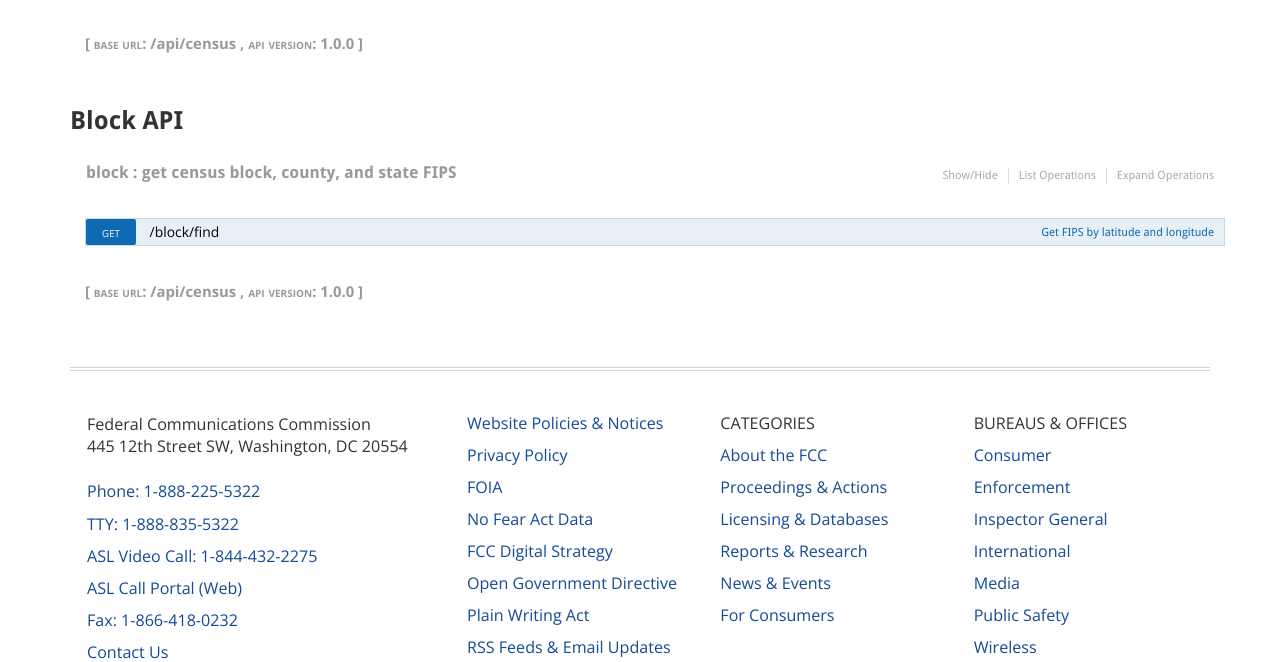
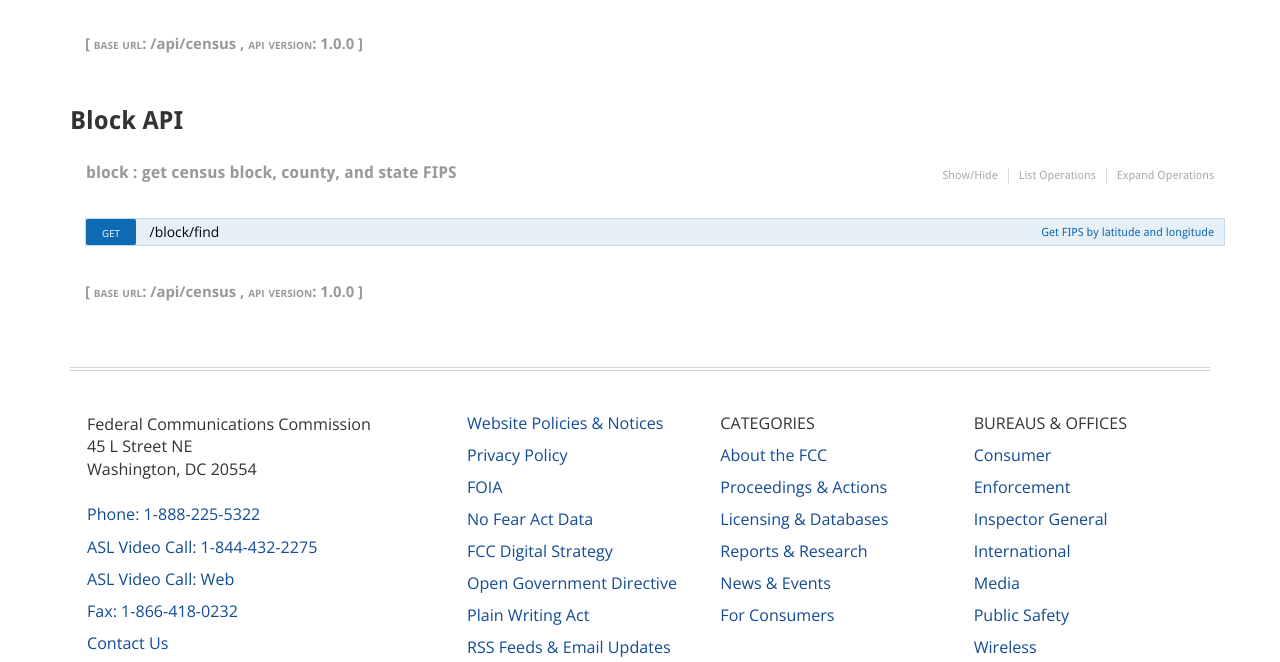
Before and after one commit to FCC/gisp-areaapi-node, a website: page public/index.html in a window 1280 px wide. Shown: the part 485-1147 px from the top of the page. Drawn offline with nearby package versions, Linux system fonts and the light colour scheme; files whose address does not match are found by name.

Commit message:
Sync with prod

```diff
--- a/public/index.html
+++ b/public/index.html
@@ -111,14 +111,14 @@
                                 <div class="grid-item">
                                     <address>
                                         Federal Communications Commission
-                                        <br> 445 12th Street SW, Washington, DC 20554
+                                        <br>45 L Street NE
+                                        <br>Washington, DC 20554
                                     </address>
                                     <br>
                                     <ul class="footermenu footermenu__phone">
                                         <li><a class="phone-link" href="tel:+18882255322">Phone: 1-888-225-5322</a></li>
-                                        <li><a class="phone-link" href="tel:+18888355322">TTY: 1-888-835-5322</a></li>
                                         <li><a class="phone-link" href="tel:+18444322275">ASL Video Call: 1-844-432-2275</a></li>
-                                        <li><a class="phone-link" href="https://www.fcc.gov/ASLCallPortal">ASL Call Portal (Web)</a></li>
+                                        <li><a class="phone-link" href="https://www.fcc.gov/ASLCallPortal">ASL Video Call: Web</a></li>
                                         <li><a class="phone-link" href="tel:+18664180232">Fax: 1-866-418-0232</a></li>
                                         <li><a class="contactus" href="https://www.fcc.gov/about/contact">Contact Us</a></li>
                                     </ul>
```
Also changed, not shown: public/images/icons-2x-s4a93a70c85.png, public/images/icons-s0bc2f34441.png, public/images/icons-sa0dc29a632.png.
